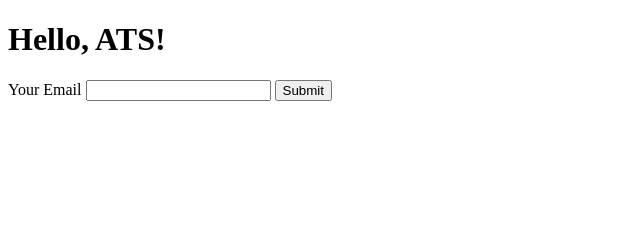
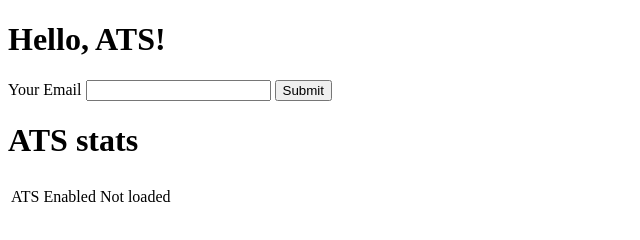
Before and after one commit to foreza/lr-ats-examples, a plain HTML site: page index.html in a window 1280 px wide. Shown: the whole page, without its empty margins (0-640 px from the left). Drawn offline with Linux system fonts and the light colour scheme.

Commit message:
add some basic listeners

```diff
--- a/index.html
+++ b/index.html
@@ -9,7 +9,8 @@
     <link rel="stylesheet" type="text/css" href="css/style.css" />
 
     <!-- Load this as close to the top of the document as possible -->
-    <script async defer src="https://launchpad-wrapper.privacymanager.io/0ac9abb3-e561-4f79-9385-9bb06f8aa49a/launchpad-liveramp.js"></script>
+    <script async defer
+        src="https://launchpad-wrapper.privacymanager.io/0ac9abb3-e561-4f79-9385-9bb06f8aa49a/launchpad-liveramp.js"></script>
 
 
 </head>
@@ -23,14 +24,53 @@
     </form>
 
 
+    <div>
+        <h1>ATS stats</h1>
+        <table>
+            <thead>
+                <tr>
+                    <th></th>
+                </tr>
+            </thead>
+            <tbody>
+                <tr>
+                    <td>ATS Enabled</td>
+                    <td id="atsEnabled">?</td>
+                </tr>
+            </tbody>
+        </table>
+
+    </div>
+
+
     <script>
+
+        document.addEventListener('DOMContentLoaded', () => {
+            console.log("Doc loaded");
+
+            const form = document.getElementById('example-form');
+            form.addEventListener('submit', doSubmit);
+
+
+            // hacky way
+            setTimeout(() => {checkATSStatus();}, 2000);
+        });
+
         function doSubmit(event) {
             console.log(`Form Submitted! Time stamp: ${event.timeStamp}`);
-            // event.preventDefault();
+            event.preventDefault();
         }
 
-        const form = document.getElementById('example-form');
-        form.addEventListener('submit', doSubmit);
+        function checkATSStatus(){
+            let atsEnabled = document.getElementById('atsEnabled');
+            if (typeof(ats) == 'undefined') {
+            atsEnabled.textContent = "Not loaded"
+            } else {
+                atsEnabled.textContent = "Loaded"
+            }
+        }
+
+
     </script>
 
 
```
